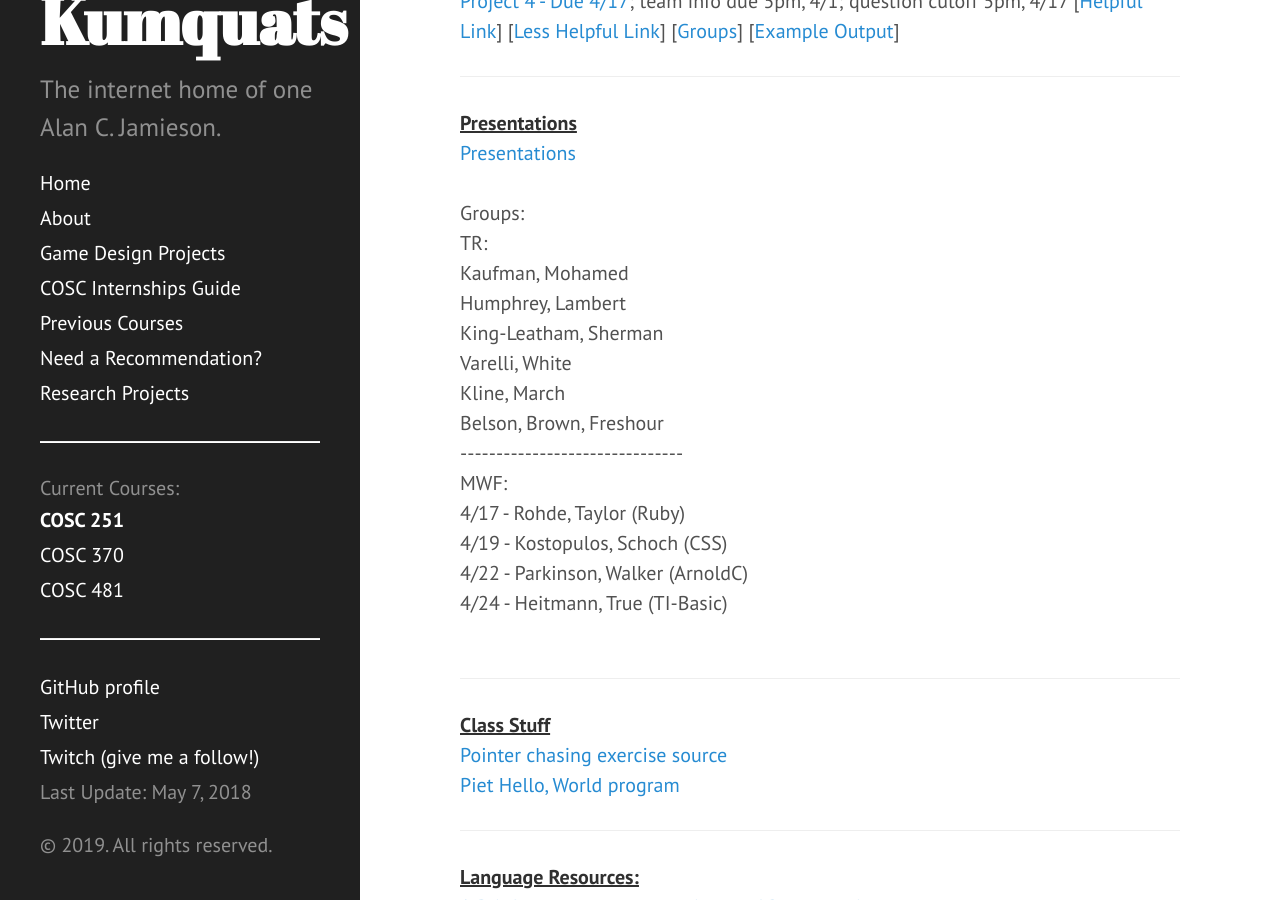
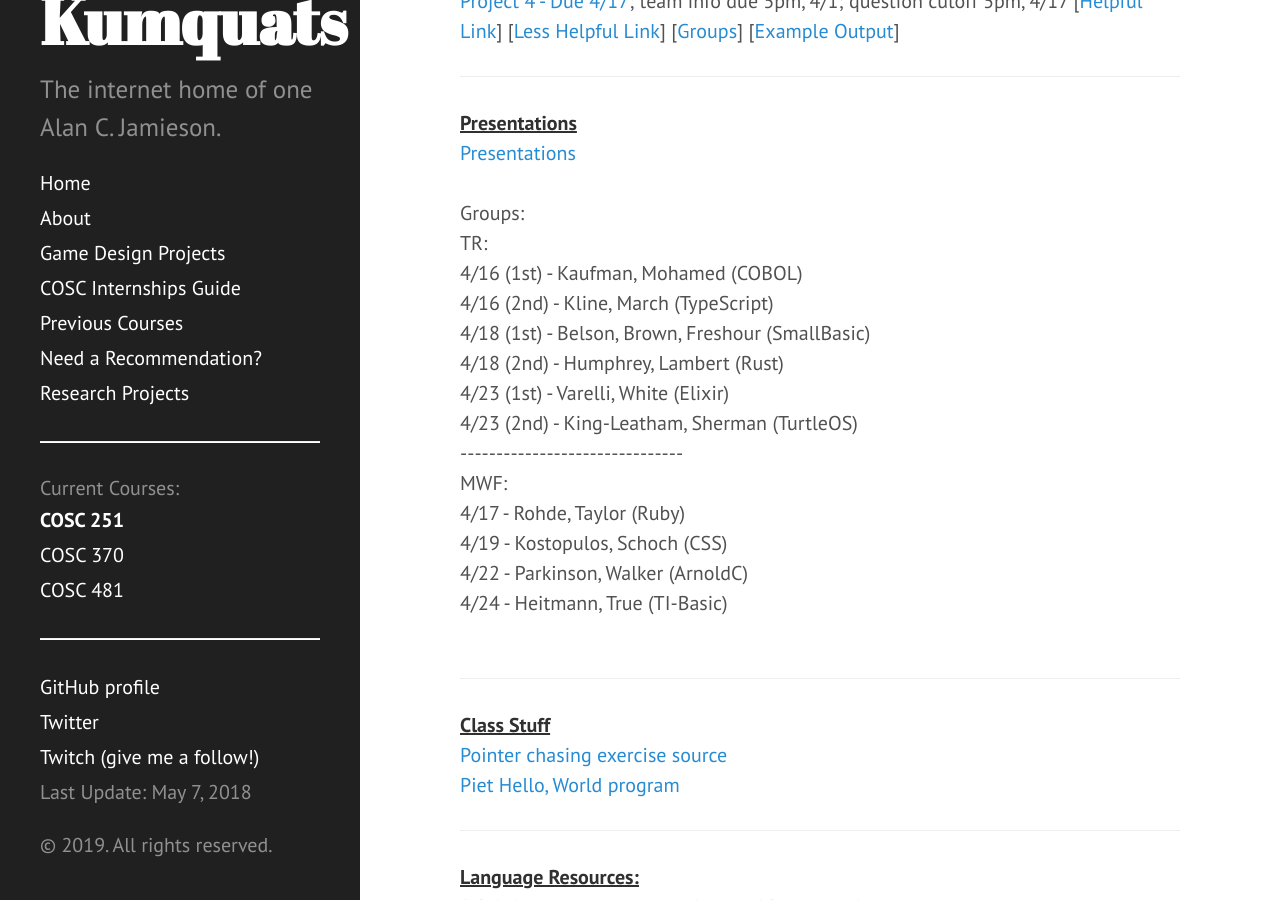
Before and after one commit to ripark/ripark.github.io, a Jekyll site: the page built from s19/cosc251.html, in a window 1280 px wide and 900 px high, scrolled down 1018 px. Built offline with Jekyll 4.4.1, drawn with Linux system fonts in a browser that asks for light colours; Markdown is read by kramdown in place of the engine named in the settings.

Commit message:
Update cosc251.html

```diff
--- a/s19/cosc251.html
+++ b/s19/cosc251.html
@@ -61,12 +61,12 @@ TAs are allowed to call off their hours if no one shows up in the first half.
 Groups:
 <br>
 TR:<br>
-Kaufman, Mohamed<br>
-Humphrey, Lambert<br>
-King-Leatham, Sherman<br>
-Varelli, White<br>
-Kline, March<br>
-Belson, Brown, Freshour<br>
+4/16 (1st) - Kaufman, Mohamed (COBOL)<br>
+4/16 (2nd) - Kline, March (TypeScript)<br>
+4/18 (1st) - Belson, Brown, Freshour (SmallBasic)<br>
+4/18 (2nd) - Humphrey, Lambert (Rust)<br>
+4/23 (1st) - Varelli, White (Elixir)<br>
+4/23 (2nd) - King-Leatham, Sherman (TurtleOS)<br>
 -------------------------------<br>
 MWF:<br>
 4/17 - Rohde, Taylor (Ruby)<br>
```
